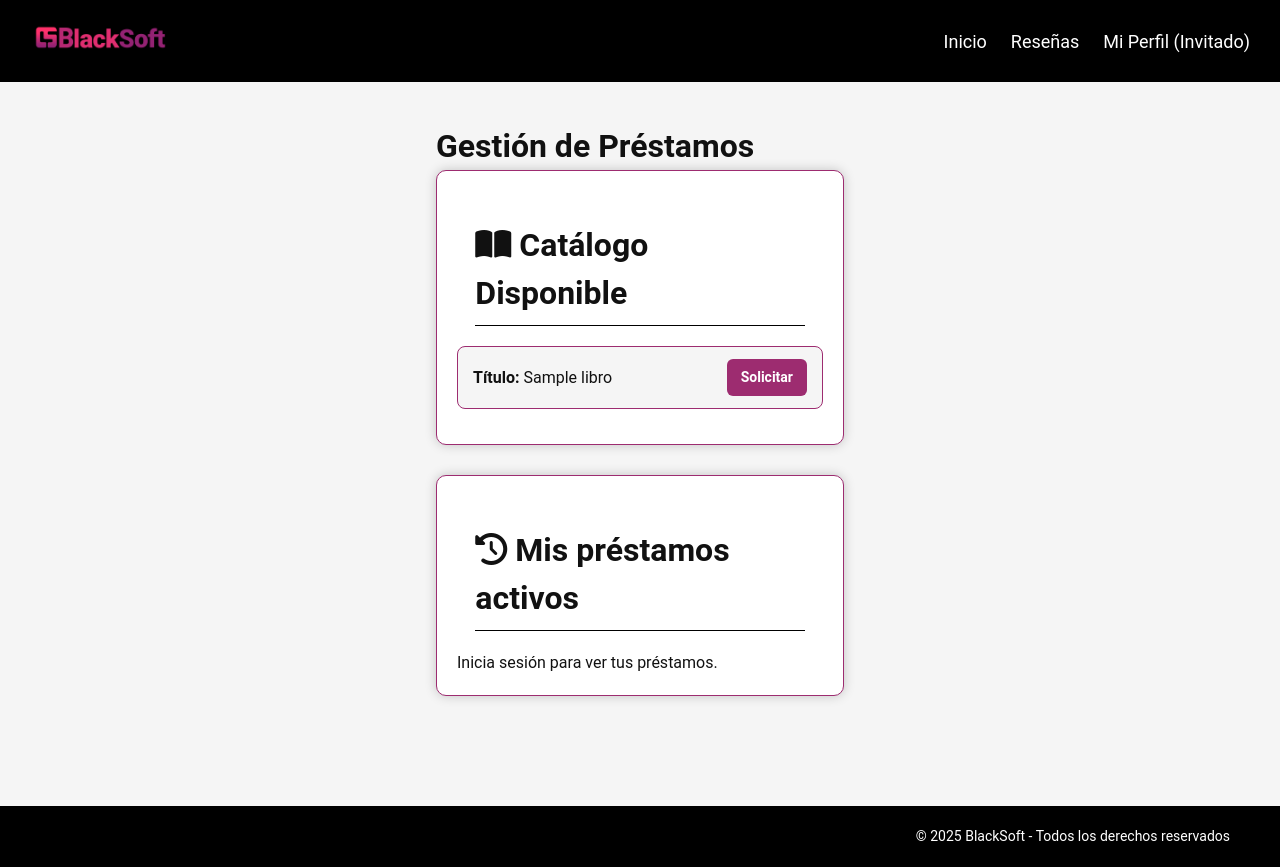
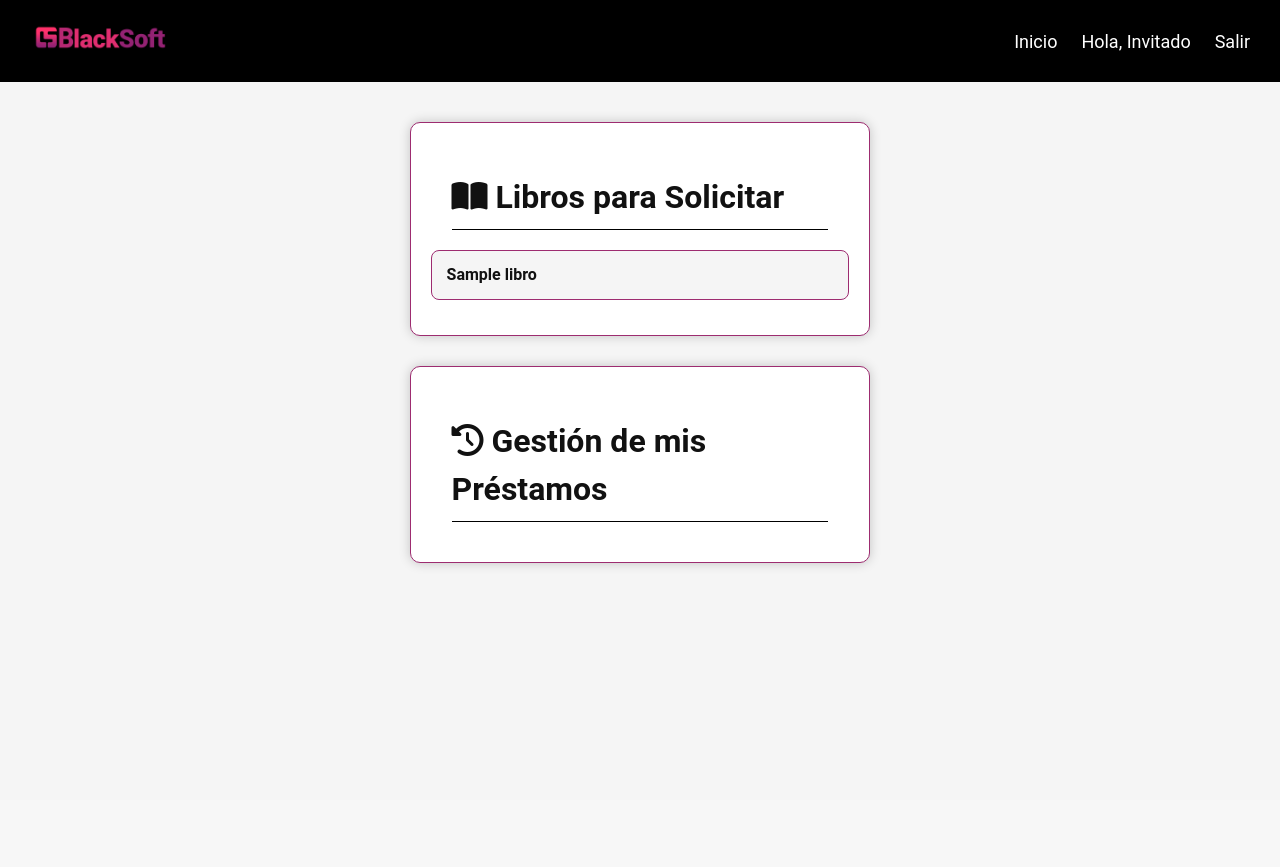
Before and after one commit to Daezepam/BlackSoft_Web, a PHP site: page /prest.php in a window 1280 px wide. After the commit the page ends 568 px from the top, so only its background shows below. Run offline with PHP 8.4, Linux system fonts and the light colour scheme; tables that the repository leaves empty or names only in its code hold one stand-in row (values such as "Sample post").

Commit message:
Correcciones en prestamos, revisa Jairo bro xfa

```diff
--- a/prest.php
+++ b/prest.php
@@ -2,16 +2,15 @@
 session_start();
 require_once __DIR__ . '/php/bd.php';
 
-// Usamos las variables que definiste en tu login.php
 $nombre_usuario = $_SESSION['usuario'] ?? 'Invitado';
 $usuario_id = $_SESSION['usuario_id'] ?? null;
 
-// Buscamos qué libros ya tiene prestados para bloquear el botón
-$libros_prestados = [];
+// 1. LISTA NEGRA (Para bloquear botones de solicitar)
+$libros_en_prestamo = [];
 if ($usuario_id) {
-    $stmt_check = $pdo->prepare("SELECT Id_Libros FROM prestamos WHERE Id_Usuarios = ? AND Estado = 'Activo'");
+    $stmt_check = $pdo->prepare("SELECT Id_Libros FROM prestamos WHERE Id_Usuarios = ? AND Estado IN ('Activo', 'Atrasado', 'Pendiente')");
     $stmt_check->execute([$usuario_id]);
-    $libros_prestados = $stmt_check->fetchAll(PDO::FETCH_COLUMN);
+    $libros_en_prestamo = $stmt_check->fetchAll(PDO::FETCH_COLUMN);
 }
 ?>
 <!DOCTYPE html>
@@ -19,93 +18,125 @@
 <head>
     <meta charset="UTF-8">
     <meta name="viewport" content="width=device-width, initial-scale=1.0">
-    <title>Préstamos - BlackSoft</title>
+    <title>Gestión Pro - BlackSoft</title>
     <link rel="stylesheet" href="./CSS/style.css">
     <link rel="stylesheet" href="https://cdnjs.cloudflare.com/ajax/libs/font-awesome/6.5.0/css/all.min.css">
+    <style>
+        /* Toast Centrado */
+        #toast-container { position: fixed; top: 100px; left: 50%; transform: translateX(-50%); padding: 15px 30px; border-radius: 12px; color: white; z-index: 9999; transition: all 0.4s; min-width: 320px; text-align: center; }
+        .toast-success { background: #2ecc71; border-bottom: 5px solid #27ae60; }
+        .toast-error { background: #e74c3c; border-bottom: 5px solid #c0392b; }
+        .toast-hidden { opacity: 0; top: 80px; pointer-events: none; }
+        .toast-visible { opacity: 1; top: 100px; }
+
+        /* Estilos de la tabla de préstamos */
+        .badge { padding: 4px 8px; border-radius: 5px; font-size: 0.85em; font-weight: bold; }
+        .badge-active { background: #9d2c70; color: white; }
+        .badge-late { background: #e74c3c; color: white; animation: pulse 1.5s infinite; }
+        @keyframes pulse { 0% { opacity: 1; } 50% { opacity: 0.5; } 100% { opacity: 1; } }
+
+        .btn-action { padding: 6px 12px; border: none; border-radius: 4px; cursor: pointer; font-size: 0.8em; margin-left: 5px; color: white; transition: 0.3s; }
+        .btn-return { background: #3498db; }
+        .btn-renew { background: #f39c12; }
+        .btn-action:hover { filter: brightness(1.2); }
+    </style>
 </head>
 <body>
 
+<div id="toast-container" class="toast-hidden">
+    <i id="toast-icon" class="fa-solid"></i> <span id="toast-message"></span>
+</div>
+
 <header>
-    <div class="logo">
-        <a href="index.php"><img src="img/logo2.png" alt="BlackSoft" style="height: 45px;"></a>
-    </div>
+    <div class="logo"><a href="index.php"><img src="img/logo2.png" alt="Logo" style="height: 45px;"></a></div>
     <nav>
         <a href="index.php">Inicio</a>
-        <a href="resenas.php">Reseñas</a>
-        <a href="perfil.php">Mi Perfil (<?php echo htmlspecialchars($nombre_usuario); ?>)</a>
+        <a href="perfil.php">Hola, <?php echo htmlspecialchars($nombre_usuario); ?></a>
+        <a href="logout.php">Salir</a>
     </nav>
 </header>
 
 <main class="container">
-    <h1 class="titulo-seccion">Gestión de Préstamos</h1>
-
     <section class="profile-card">
-        <h2><i class="fa-solid fa-book-open"></i> Catálogo Disponible</h2>
+        <h2><i class="fa-solid fa-book-open"></i> Libros para Solicitar</h2>
         <?php
-        try {
-            $stmt = $pdo->query("SELECT Id, Titulo FROM libros LIMIT 10");
-            while ($libro = $stmt->fetch(PDO::FETCH_ASSOC)) {
-                echo "<div class='item'>
-                        <div class='info-libro'>
-                            <p><strong>Título:</strong> " . htmlspecialchars($libro['Titulo']) . "</p>
-                        </div>";
-
-                if (!$usuario_id) {
-                    echo "<a href='login.php?redirect=prest.php' class='btn-small' style='text-decoration:none;'>Solicitar</a>";
-                } else {
-                    // Si ya existe en la tabla prestamos, deshabilitamos el botón
-                    if (in_array($libro['Id'], $libros_prestados)) {
-                        echo "<button class='btn-small' style='background-color: #555; cursor: not-allowed;' disabled>Ya solicitado</button>";
-                    } else {
-                        echo "<form action='php/procesar_prestamo.php' method='POST' style='display:inline;'>
-                                <input type='hidden' name='id_libro' value='{$libro['Id']}'>
-                                <button type='submit' class='btn-small'>Solicitar</button>
-                              </form>";
-                    }
-                }
-                echo "</div>";
+        $stmt = $pdo->query("SELECT Id, Titulo FROM libros");
+        while ($libro = $stmt->fetch()) {
+            $ya = in_array($libro['Id'], $libros_en_prestamo);
+            echo "<div class='item'>
+                    <p><strong>{$libro['Titulo']}</strong></p>";
+            if ($usuario_id) {
+                if ($ya) echo "<span class='badge badge-active'>Ya lo tienes</span>";
+                else echo "<form action='php/acciones_prestamo.php' method='POST'><input type='hidden' name='id_libro' value='{$libro['Id']}'><input type='hidden' name='accion' value='solicitar'><button type='submit' class='btn-small'>Solicitar</button></form>";
             }
-        } catch (PDOException $e) { echo "Error cargando libros."; }
+            echo "</div>";
+        }
         ?>
     </section>
 
     <section class="profile-card">
-        <h2><i class="fa-solid fa-clock-rotate-left"></i> Mis préstamos activos</h2>
+        <h2><i class="fa-solid fa-clock-rotate-left"></i> Gestión de mis Préstamos</h2>
         <?php
         if ($usuario_id) {
-            try {
-                // Sincronizado con tu phpMyAdmin: Id_Usuarios y Estado 'Activo'
-                $sql = "SELECT p.*, l.Titulo FROM prestamos p
-                        JOIN libros l ON p.Id_Libros = l.Id
-                        WHERE p.Id_Usuarios = ? AND p.Estado = 'Activo'";
-                $stmt = $pdo->prepare($sql);
-                $stmt->execute([$usuario_id]);
+            $sql = "SELECT p.*, l.Titulo FROM prestamos p JOIN libros l ON p.Id_Libros = l.Id
+                    WHERE p.Id_Usuarios = ? AND p.Estado != 'Devuelto' ORDER BY p.Fecha_devolucion ASC";
+            $stmt = $pdo->prepare($sql);
+            $stmt->execute([$usuario_id]);
+            $prestamos = $stmt->fetchAll();
 
-                $hay_prestamos = false;
-                while ($pres = $stmt->fetch(PDO::FETCH_ASSOC)) {
-                    $hay_prestamos = true;
-                    echo "<div class='item'>
-                            <p><strong>" . htmlspecialchars($pres['Titulo']) . "</strong> - Vence: {$pres['Fecha_devolucion']}</p>
-                            <span class='status' style='color: #9d2c70;'>{$pres['Estado']}</span>
+            if ($prestamos) {
+                foreach ($prestamos as $p) {
+                    // CÁLCULO DE DÍAS RESTANTES
+                    $hoy = new DateTime();
+                    $vence = new DateTime($p['Fecha_devolucion']);
+                    $diff = $hoy->diff($vence);
+                    $dias = (int)$diff->format("%r%a");
+
+                    $clase_badge = ($dias < 0) ? 'badge-late' : 'badge-active';
+                    $texto_vence = ($dias < 0) ? "VENCIDO por " . abs($dias) . " días" : "Faltan $dias días";
+
+                    echo "<div class='item' style='border-left: 5px solid ".($dias < 0 ? '#e74c3c' : '#9d2c70').";'>
+                            <div style='flex-grow:1'>
+                                <p><strong>{$p['Titulo']}</strong></p>
+                                <small>$texto_vence ({$p['Fecha_devolucion']})</small>
+                            </div>
+                            <div>
+                                <span class='badge $clase_badge'>{$p['Estado']}</span>
+
+                                <form action='php/acciones_prestamo.php' method='POST' style='display:inline;'>
+                                    <input type='hidden' name='id_prestamo' value='{$p['Id']}'>
+                                    <input type='hidden' name='accion' value='devolver'>
+                                    <button type='submit' class='btn-action btn-return' title='Devolver'><i class='fa-solid fa-rotate-left'></i></button>
+                                </form>
+
+                                ".($dias >= 0 ? "
+                                <form action='php/acciones_prestamo.php' method='POST' style='display:inline;'>
+                                    <input type='hidden' name='id_prestamo' value='{$p['Id']}'>
+                                    <input type='hidden' name='accion' value='renovar'>
+                                    <button type='submit' class='btn-action btn-renew' title='Renovar 7 días'><i class='fa-solid fa-calendar-plus'></i></button>
+                                </form>" : "")."
+                            </div>
                           </div>";
                 }
-
-                if (!$hay_prestamos) {
-                    echo "<p>No tienes préstamos activos.</p>";
-                }
-            } catch (PDOException $e) {
-                echo "Error: " . $e->getMessage();
-            }
-        } else {
-            echo "<p>Inicia sesión para ver tus préstamos.</p>";
+            } else { echo "<p>No tienes préstamos activos.</p>"; }
         }
         ?>
     </section>
 </main>
 
-<footer style="text-align: right; padding: 20px 50px;">
-    <p>© 2025 BlackSoft - Todos los derechos reservados</p>
-</footer>
-
+<script>
+function showToast(msj, tipo) {
+    const toast = document.getElementById('toast-container');
+    document.getElementById('toast-message').innerText = msj;
+    toast.className = 'toast-visible ' + (tipo === 'success' ? 'toast-success' : 'toast-error');
+    document.getElementById('toast-icon').className = 'fa-solid ' + (tipo === 'success' ? 'fa-check-circle' : 'fa-triangle-exclamation');
+    setTimeout(() => { toast.className = 'toast-hidden'; }, 4000);
+}
+window.onload = () => {
+    const p = new URLSearchParams(window.location.search);
+    if (p.has('success')) showToast("¡Acción realizada con éxito!", "success");
+    if (p.has('error')) showToast("Hubo un error en la operación.", "error");
+};
+</script>
 </body>
 </html>
```
Also changed, not shown: index.php (+6 -16 lines), php/procesar_prestamo.php (+22 -21 lines).
